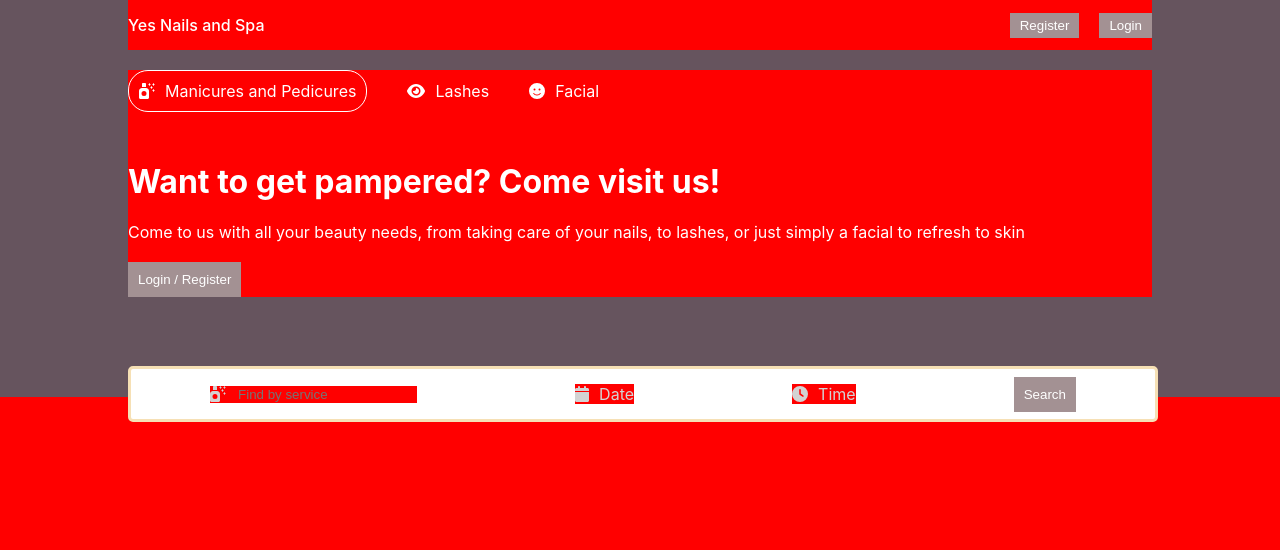
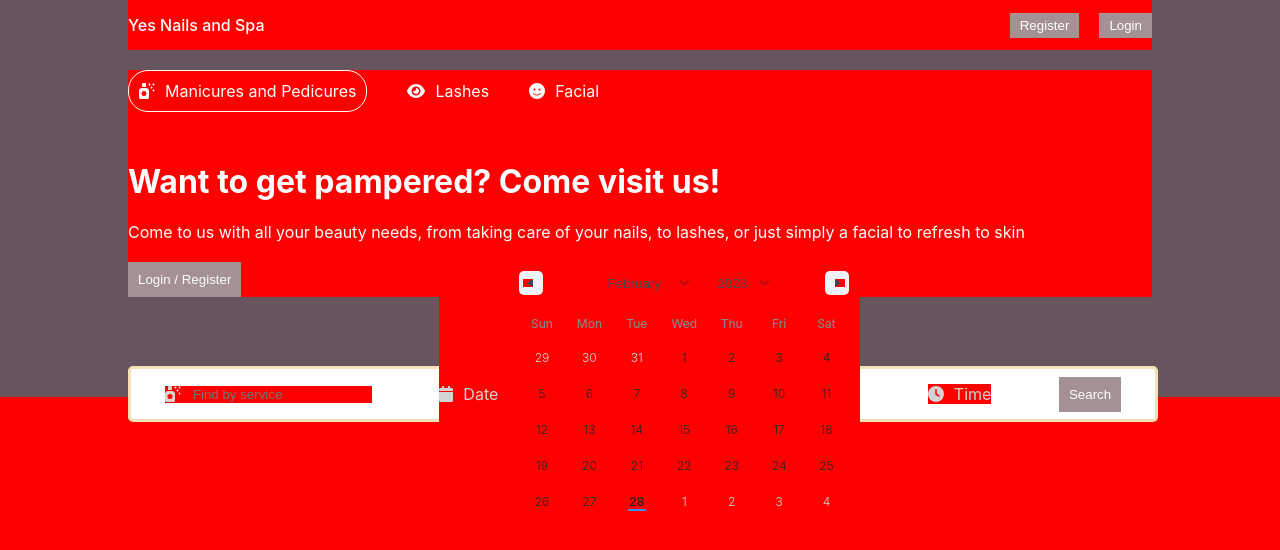
Before and after one commit to Victoria-Q-Le/booking-app-api, a React (Create React App) app in the folder client/: page / in a window 1280 px wide. Shown: the top 550 px of the page. Built offline with nearby package versions, Linux system fonts and the light colour scheme; the HTML template or start-up script is replaced by a standard one.

Commit message:
date picker

```diff
--- a/client/package.json
+++ b/client/package.json
@@ -10,7 +10,9 @@
     "@testing-library/jest-dom": "^5.16.5",
     "@testing-library/react": "^13.4.0",
     "@testing-library/user-event": "^13.5.0",
+    "date-fns": "^2.29.3",
     "react": "^18.2.0",
+    "react-date-range": "^1.4.0",
     "react-dom": "^18.2.0",
     "react-router-dom": "^6.8.2",
     "react-scripts": "5.0.1",
--- a/client/src/components/header/Header.js
+++ b/client/src/components/header/Header.js
@@ -1,8 +1,16 @@
 import "./header.css"
 import {faCalendar, faClock, faEye, faFaceSmile, faSprayCanSparkles} from "@fortawesome/free-solid-svg-icons"
 import {FontAwesomeIcon} from "@fortawesome/react-fontawesome"
+import { Calendar } from 'react-date-range'
+import 'react-date-range/dist/styles.css'
+import 'react-date-range/dist/theme/default.css'
+import { useState } from "react"
 
 const Header = () => {
+  const [date, setDate] = useState(null)
+
+  console.log(date);
+
   return (
     <div className="header">
       <div className="headerContainer">
@@ -39,6 +47,7 @@
           <div className="headerSearchItem">
             <FontAwesomeIcon icon={faCalendar} className="headerIcon" />
             <span className="headerSearchText">Date</span>
+            <Calendar onChange={item => setDate(item)} date={date} />
           </div>
 
           <div className="headerSearchItem">
--- a/client/src/components/header/header.css
+++ b/client/src/components/header/header.css
@@ -75,4 +75,5 @@
 
 .headerSearchText {
     color: lightgray;
+    cursor: pointer;
 }
```
Also changed, not shown: 1 other file (tests, documents, lock files or other folders).
